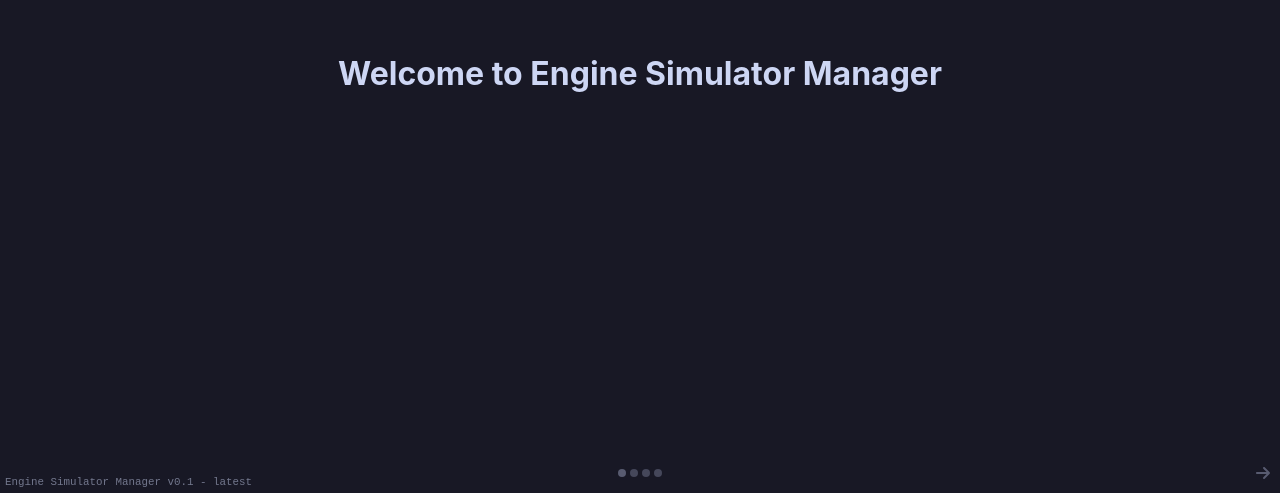
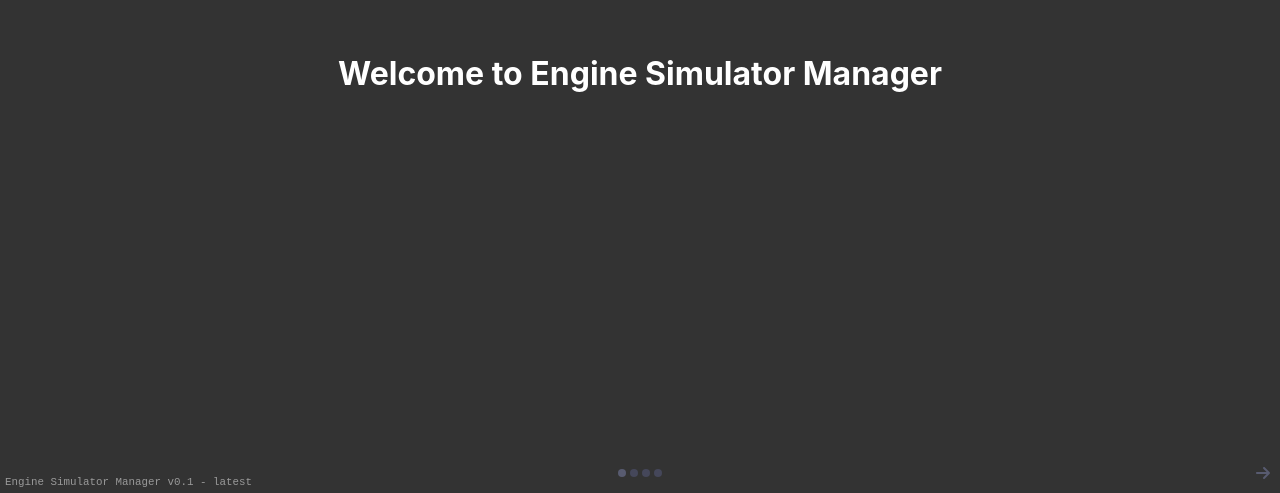
Before and after one commit to DDev247/engine-sim-manager, a React (Create React App) app: page / in a window 1280 px wide. Shown: the part 307-800 px from the top of the page. Built offline with nearby package versions, Linux system fonts and the light colour scheme; no server answers.

Commit message:
Added default Themes

```diff
--- a/src/App.jsx
+++ b/src/App.jsx
@@ -6,7 +6,7 @@ import Home from './components/Home/Home';
 import PopupManager from './components/PopupManager/PopupManager';
 
 import "./themes/themes.css";
-import "./themes/catppuccin-mod.css";
+import "./themes/ManagerDark.css";
 
 function App() {
     const [tutorialDone, setTutorialDone] = useState(false);
--- a/src/themes/catppuccin-mod-test2.css
+++ b/src/themes/CatppuccinMocha.css
@@ -1,13 +1,15 @@
-
 /*
 
-    Theme : Custom Catppuccin Mocha
+    Theme : Catppuccin Mocha
 
-    Load using `import "themes/catppuccin-mod.css"` in App.jsx
+    Load using `import "themes/CatppuccinMocha.css"` in App.jsx
 
 */
 
 :root {
+
+    /* Do not change */
+
     --Rosewater: #f5e0dc;
     --Flamingo: #f2cdcd;
     --Pink: #f5c2e7;
@@ -49,22 +51,24 @@
 
     /* Setup colors here */
 
-    --body-background-color: var(--Red);
+    --body-background-color: var(--Mantle);
     --text-color: var(--Text);
     --link-color: var(--Sapphire);
 
-    --hover-background-color: var(--Surface1);
+    --hover-background-color: var(--Surface0);
     --div1-background-color: var(--Base);
-    --div2-background-color: var(--Custom-Surface);
+    --div2-background-color: var(--Mantle);
 
-    --scrollbar-background-color: var(--Custom-Surface0);
+    --scrollbar-background-color: var(--Surface0);
     --scrollbar-color: var(--Surface2);
 
     --input-background-color: var(--Base);
     --input-placeholder-color: var(--Subtext0);
 
-    --launch-button-background-color: var(--Custom-Green);
-    --sidebar-icon-background-color: var(--Surface0);
+    --launch-button-background-color: var(--Green);
+    --launch-button-color: var(--Mantle);
+    --sidebar-background-color: var(--Crust);
+    --sidebar-icon-background-color: var(--Base);
     --sidebar-icon-color: var(--Text);
 
     --download-icon-color: var(--Subtext0);
--- /dev/null
+++ b/src/themes/ManagerDark.css
@@ -0,0 +1,33 @@
+/*
+
+    Theme : Default Dark
+
+    Load using `import "themes/ManagerDark.css"` in App.jsx
+
+*/
+
+:root {
+
+  --body-background-color: #333333;
+  --text-color: #FFFFFF;
+  --link-color: #0066FF;
+
+  --hover-background-color: #666666;
+  --div1-background-color: #222222;
+  --div2-background-color: #333333;
+
+  --scrollbar-background-color: #666666;
+  --scrollbar-color: #888888;
+
+  --input-background-color: #222222;
+  --input-placeholder-color: #555555;
+
+  --launch-button-background-color: #00CC00;
+  --launch-button-color: #333333;
+  --sidebar-background-color: #262626;
+  --sidebar-icon-background-color: #222222;
+  --sidebar-icon-color: #FFFFFF;
+
+  --download-icon-color: #AAAAAA;
+  --starred-icon-color: #FFFF00;
+}
--- /dev/null
+++ b/src/themes/ManagerDarkPlus.css
@@ -0,0 +1,32 @@
+/*
+
+    Theme : Default Dark Plus
+
+    Load using `import "themes/ManagerDarkPlus.css"` in App.jsx
+
+*/
+
+:root {
+  --body-background-color: #222222;
+  --text-color: #FFFFFF;
+  --link-color: #0066FF;
+
+  --hover-background-color: #444444;
+  --div1-background-color: #111111;
+  --div2-background-color: #222222;
+
+  --scrollbar-background-color: #444444;
+  --scrollbar-color: #666666;
+
+  --input-background-color: #111111;
+  --input-placeholder-color: #333333;
+
+  --launch-button-background-color: #00CC00;
+  --launch-button-color: #FFFFFF;
+  --sidebar-background-color: #262626;
+  --sidebar-icon-background-color: #111111;
+  --sidebar-icon-color: #FFFFFF;
+
+  --download-icon-color: #333333;
+  --starred-icon-color: #FFFF00;
+}
--- /dev/null
+++ b/src/themes/ManagerLight.css
@@ -0,0 +1,33 @@
+/*
+
+    Theme : Default Light
+
+    Load using `import "themes/ManagerLight.css"` in App.jsx
+
+*/
+
+:root {
+
+  --body-background-color: #FFFFFF;
+  --text-color: #000000;
+  --link-color: #0000FF;
+
+  --hover-background-color: #CCCCCC;
+  --div1-background-color: #DDDDDD;
+  --div2-background-color: #EEEEEE;
+
+  --scrollbar-background-color: #CCCCCC;
+  --scrollbar-color: #999999;
+
+  --input-background-color: #EEEEEE;
+  --input-placeholder-color: #CCCCCC;
+
+  --launch-button-background-color: #00CC00;
+  --launch-button-color: #FFFFFF;
+  --sidebar-background-color: #F0F0F0;
+  --sidebar-icon-background-color: #D1D1D1;
+  --sidebar-icon-color: #000000;
+
+  --download-icon-color: #999999;
+  --starred-icon-color: #FFFF00;
+}
--- /dev/null
+++ b/src/themes/ManagerMedium.css
@@ -0,0 +1,32 @@
+/*
+
+    Theme : Default Medium
+
+    Load using `import "themes/ManagerMedium.css"` in App.jsx
+
+*/
+
+:root {
+  --body-background-color: #444444;
+  --text-color: #FFFFFF;
+  --link-color: #0066FF;
+
+  --hover-background-color: #666666;
+  --div1-background-color: #555555;
+  --div2-background-color: #444444;
+
+  --scrollbar-background-color: #666666;
+  --scrollbar-color: #888888;
+
+  --input-background-color: #555555;
+  --input-placeholder-color: #777777;
+
+  --launch-button-background-color: #00CC00;
+  --launch-button-color: #FFFFFF;
+  --sidebar-background-color: #4D4D4D;
+  --sidebar-icon-background-color: #555555;
+  --sidebar-icon-color: #FFFFFF;
+
+  --download-icon-color: #777777;
+  --starred-icon-color: #FFFF00;
+}
--- a/src/themes/catppuccin-mod-test.css
+++ /dev/null
@@ -1,72 +0,0 @@
-
-/*
-
-    Theme : Custom Catppuccin Mocha
-
-    Load using `import "themes/catppuccin-mod.css"` in App.jsx
-
-*/
-
-:root {
-    --Rosewater: #f5e0dc;
-    --Flamingo: #f2cdcd;
-    --Pink: #f5c2e7;
-    --Mauve: #cba6f7;
-    --Red: #f38ba8;
-    --Maroon: #eba0ac;
-    --Peach: #fab387;
-    --Yellow: #f9e2af;
-    --Green: #a6e3a1;
-    --Teal: #94e2d5;
-    --Sky: #89dceb;
-    --Sapphire: #74c7ec;
-    --Blue: #89b4fa;
-    --Lavender: #b4befe;
-
-
-    --Text: #cdd6f4;
-
-    --Subtext1: #bac2de;
-    --Subtext0: #a6adc8;
-
-    --Overlay2: #9399b2;
-    --Overlay1: #7f849c;
-    --Overlay0: #6c7086;
-
-    --Surface2: #585b70;
-    --Surface1: #45475a;
-    --Surface0: #313244;
-
-    --Base: #1e1e2e;
-    --Mantle: #181825;
-    --Crust: #11111b;
-
-    --Custom-Surface: #262739;
-    --Custom-Surface0: #1f1f2f;
-    --Custom-Green: #40a02b;
-    --Custom-Background: #282c34;
-    --Custom-Link: #61dafb;
-
-    /* Setup colors here */
-
-    --body-background-color: var(--Sapphire);
-    --text-color: var(--Text);
-    --link-color: var(--Sapphire);
-
-    --hover-background-color: var(--Surface1);
-    --div1-background-color: var(--Base);
-    --div2-background-color: var(--Custom-Surface);
-
-    --scrollbar-background-color: var(--Custom-Surface0);
-    --scrollbar-color: var(--Surface2);
-
-    --input-background-color: var(--Base);
-    --input-placeholder-color: var(--Subtext0);
-
-    --launch-button-background-color: var(--Custom-Green);
-    --sidebar-icon-background-color: var(--Surface0);
-    --sidebar-icon-color: var(--Text);
-
-    --download-icon-color: var(--Subtext0);
-    --starred-icon-color: var(--Yellow);
-}
--- a/src/themes/catppuccin-mod.css
+++ /dev/null
@@ -1,74 +0,0 @@
-
-/*
-
-    Theme : Custom Catppuccin Mocha
-
-    Load using `import "themes/catppuccin-mod.css"` in App.jsx
-
-*/
-
-:root {
-    --Rosewater: #f5e0dc;
-    --Flamingo: #f2cdcd;
-    --Pink: #f5c2e7;
-    --Mauve: #cba6f7;
-    --Red: #f38ba8;
-    --Maroon: #eba0ac;
-    --Peach: #fab387;
-    --Yellow: #f9e2af;
-    --Green: #a6e3a1;
-    --Teal: #94e2d5;
-    --Sky: #89dceb;
-    --Sapphire: #74c7ec;
-    --Blue: #89b4fa;
-    --Lavender: #b4befe;
-
-
-    --Text: #cdd6f4;
-
-    --Subtext1: #bac2de;
-    --Subtext0: #a6adc8;
-
-    --Overlay2: #9399b2;
-    --Overlay1: #7f849c;
-    --Overlay0: #6c7086;
-
-    --Surface2: #585b70;
-    --Surface1: #45475a;
-    --Surface0: #313244;
-
-    --Base: #1e1e2e;
-    --Mantle: #181825;
-    --Crust: #11111b;
-
-    --Custom-Surface: #262739;
-    --Custom-Surface0: #1f1f2f;
-    --Custom-Green: #40a02b;
-    --Custom-Background: #282c34;
-    --Custom-Link: #61dafb;
-
-    /* Setup colors here */
-
-    --body-background-color: var(--Mantle);
-    --text-color: var(--Text);
-    --link-color: var(--Sapphire);
-
-    --hover-background-color: var(--Surface0);
-    --div1-background-color: var(--Base);
-    --div2-background-color: var(--Mantle);
-
-    --scrollbar-background-color: var(--Surface0);
-    --scrollbar-color: var(--Surface2);
-
-    --input-background-color: var(--Base);
-    --input-placeholder-color: var(--Subtext0);
-
-    --launch-button-background-color: var(--Green);
-    --launch-button-color: var(--Mantle);
-    --sidebar-background-color: var(--Crust);
-    --sidebar-icon-background-color: var(--Base);
-    --sidebar-icon-color: var(--Text);
-
-    --download-icon-color: var(--Subtext0);
-    --starred-icon-color: var(--Yellow);
-}
```
